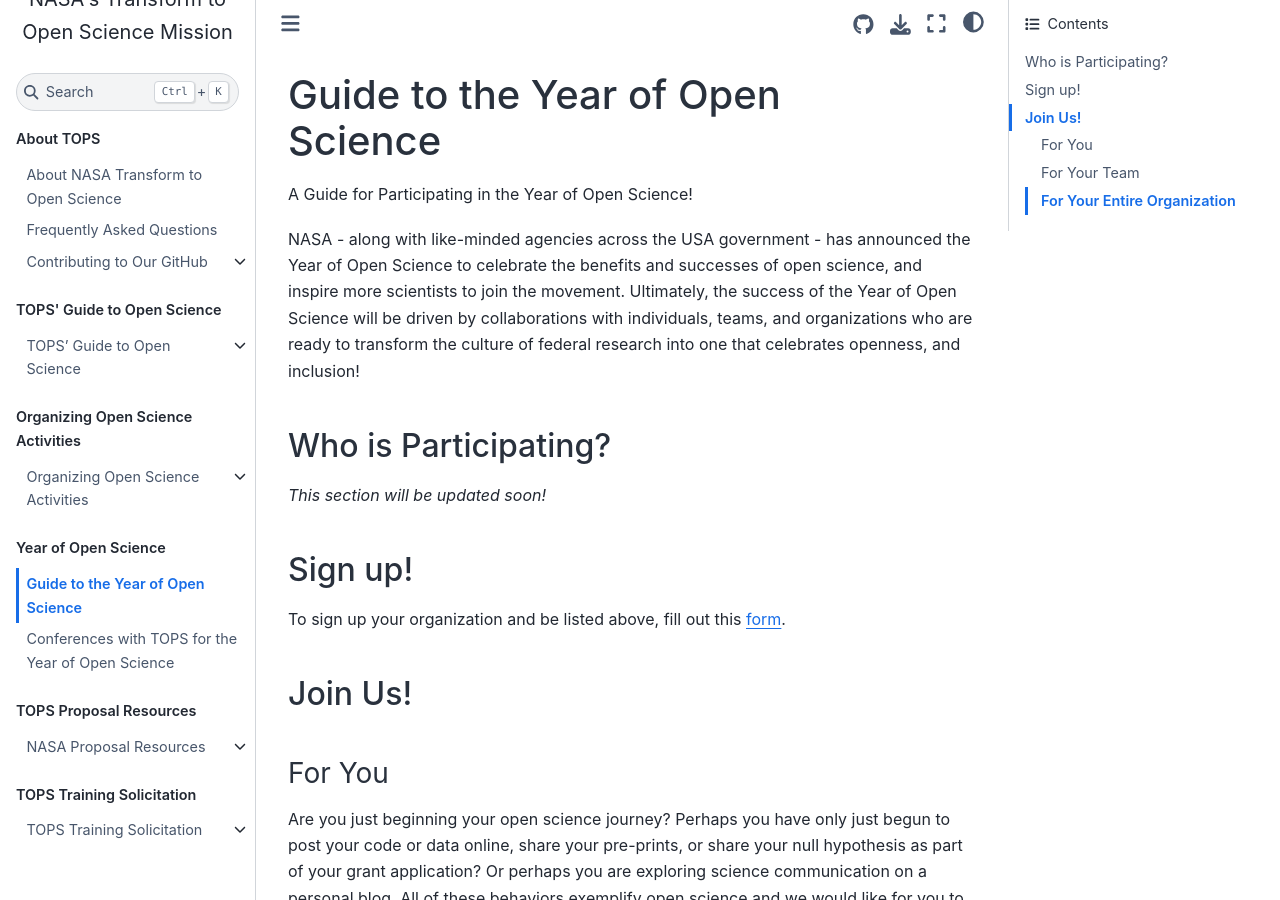
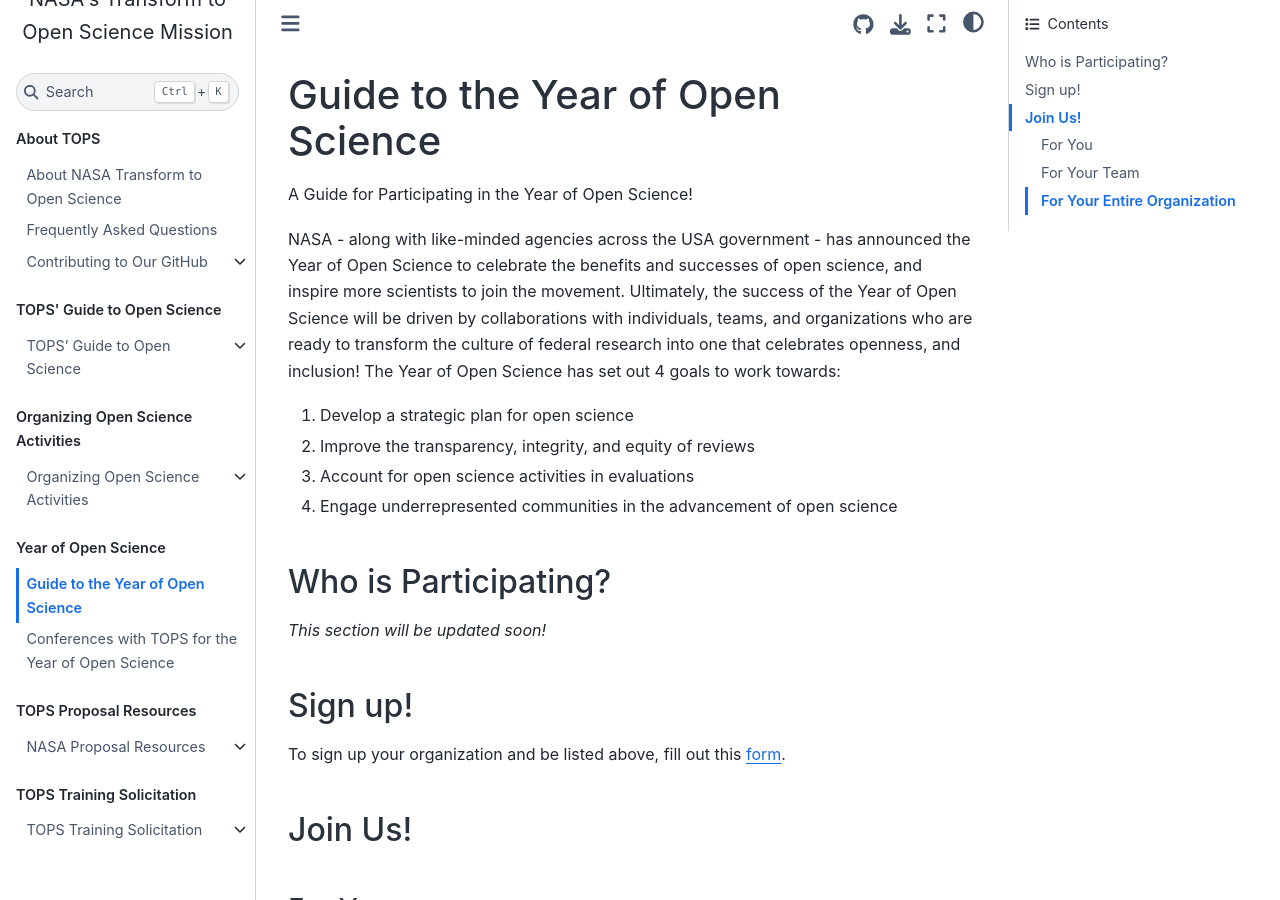
Before and after one commit to nasa/Transform-to-Open-Science-Book, a Jupyter Book: the page built from Year_of_Open_Science_Guide/readme.md, in a window 1280 px wide and 900 px high. Built offline with Jupyter Book 1.0.4 settings and Sphinx 7.4.7 and the Sphinx Book theme 1.1.4, drawn with Linux system fonts in a browser that asks for light colours.

Commit message:
Update readme.md

```diff
--- a/Year_of_Open_Science_Guide/readme.md
+++ b/Year_of_Open_Science_Guide/readme.md
@@ -2,7 +2,11 @@
 
 A Guide for Participating in the Year of Open Science!
 
-NASA - along with like-minded agencies across the USA government - has announced the Year of Open Science to celebrate the benefits and successes of open science, and inspire more scientists to join the movement. Ultimately, the success of the Year of Open Science will be driven by collaborations with individuals, teams, and organizations who are ready to transform the culture of federal research into one that celebrates openness, and inclusion!
+NASA - along with like-minded agencies across the USA government - has announced the Year of Open Science to celebrate the benefits and successes of open science, and inspire more scientists to join the movement. Ultimately, the success of the Year of Open Science will be driven by collaborations with individuals, teams, and organizations who are ready to transform the culture of federal research into one that celebrates openness, and inclusion! The Year of Open Science has set out 4 goals to work towards:
+1. Develop a strategic plan for open science
+1. Improve the transparency, integrity, and equity of reviews
+1. Account for open science activities in evaluations
+1. Engage underrepresented communities in the advancement of open science
 
 ## Who is Participating?
 *This section will be updated soon!*
```
